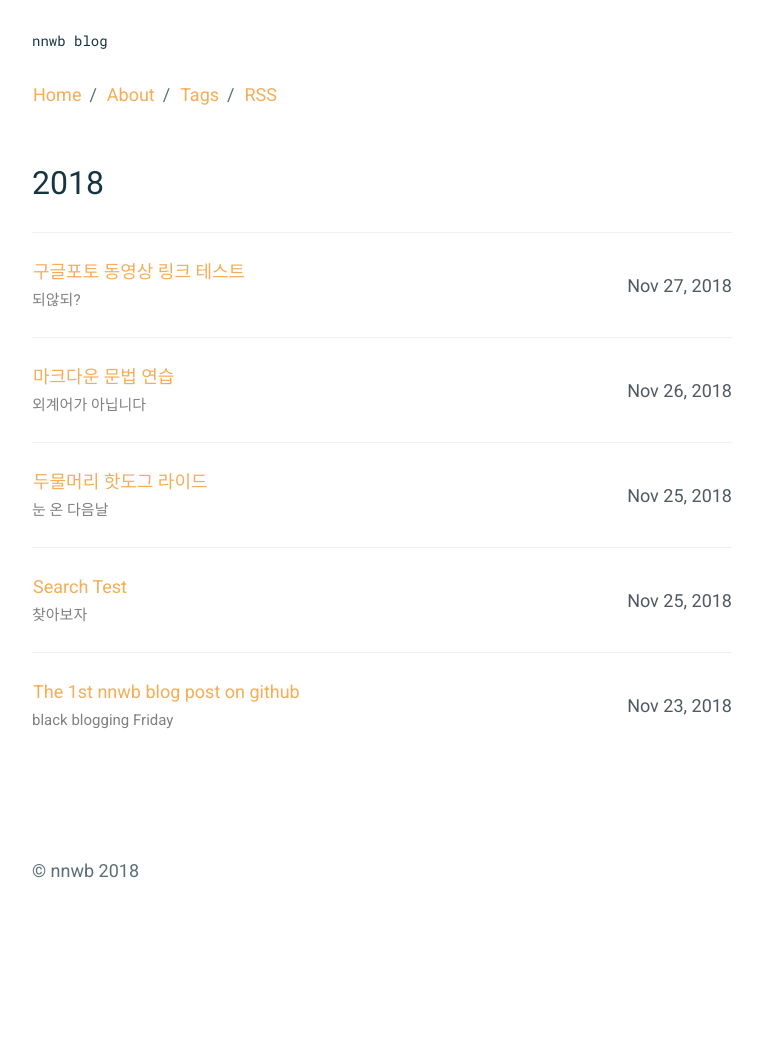
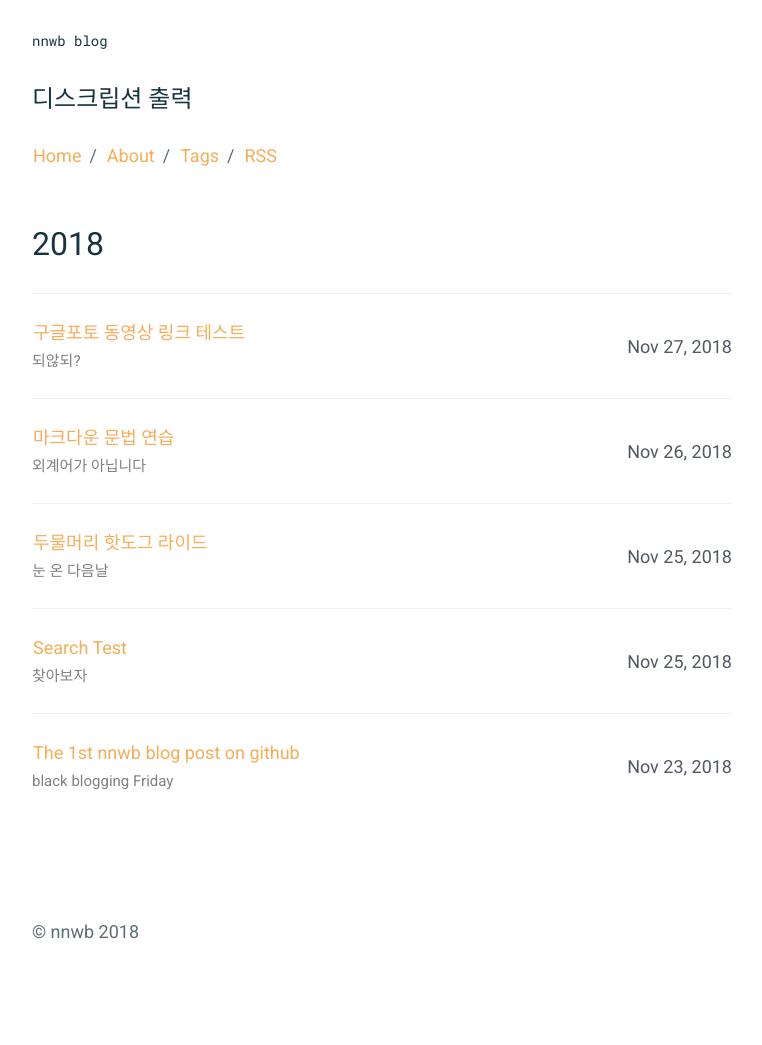
Before and after one commit to nnwb/nnwb.github.io, a Jekyll site: the page built from index.html, in a window 1280 px wide. Shown: the whole page, without its empty margins (258-1020 px from the left). Built offline with Jekyll 4.4.1, drawn with Linux system fonts in a browser that asks for light colours; before the commit the page ends 984 px from its top, so only the background shows below that.

Commit message:
Update _config.yml

```diff
--- a/_config.yml
+++ b/_config.yml
@@ -1,6 +1,6 @@
 # Site settings
 title: "nnwb blog"
-description: &nbsp
+description: 디스크립션 출력
 
 author: nnwb
 email: jupiterjaz@gmail.com
```
